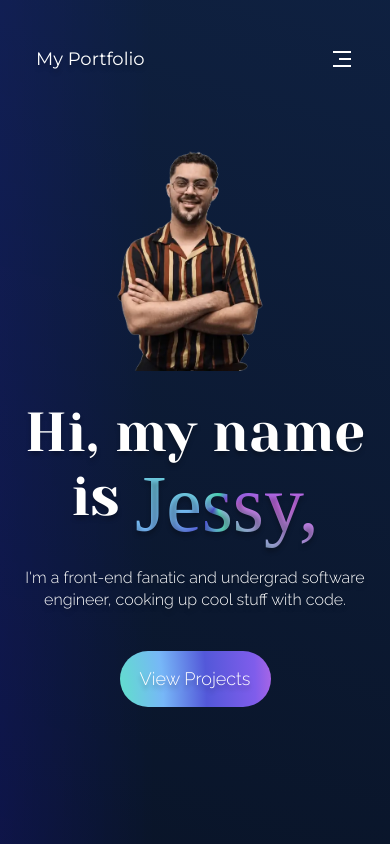
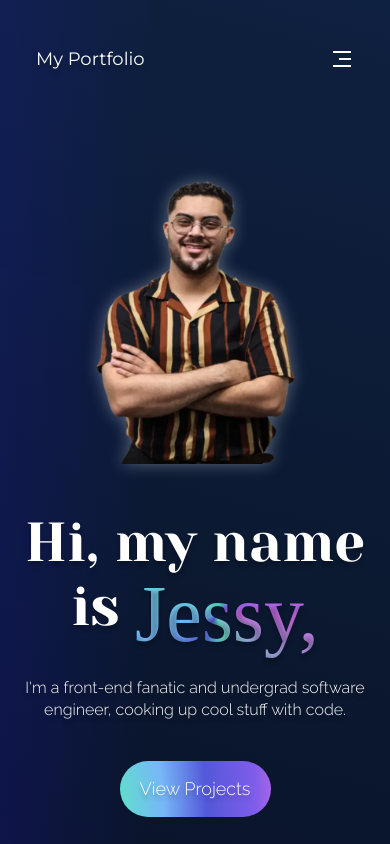
Before and after one commit to J3SSY-ANDU/my-portfolio, a React (Create React App) app: page / in a window 390 px wide. Shown: the top 844 px of the page. Built offline with nearby package versions, Linux system fonts and the light colour scheme; a web font is replaced by a local one.

Commit message:
header photo upgraded

```diff
--- a/src/containers/header/header.css
+++ b/src/containers/header/header.css
@@ -92,13 +92,14 @@
     justify-content: center;
     align-items: center;
     height: 100%;
+    width: 80%;
     align-self: flex-start;
-    width: 80%;
 }
 
 .portfolio__header-container_intro-image img {
     position: relative;
-    width: 100%;
+    height: 60%;
+    filter: drop-shadow(0 0 8px #ffffff55);
 }
 
 @media screen and (min-width: 1700px) {
@@ -116,13 +117,8 @@
         padding: 1rem 1.5rem;
     }
 
-    .portfolio__header-container_intro-image {
-        justify-content: flex-end;
-        height: 100%;
-    }
-
     .portfolio__header-container_intro-image img {
-        width: 80%;
+        height: 70%;
     }
 
     .portfolio__header-container_intro-text i {
@@ -162,13 +158,12 @@
 
     .portfolio__header-container_intro-image {
         justify-content: center;
-        height: 50%;
         width: 100%;
     }
 
     .portfolio__header-container_intro-image img {
         width: 40%;
-        height: 100%;
+        height: 90%;
     }
 
     .portfolio__header-container_intro-text i {
```
Also changed, not shown: src/assets/profile-photo.webp.
